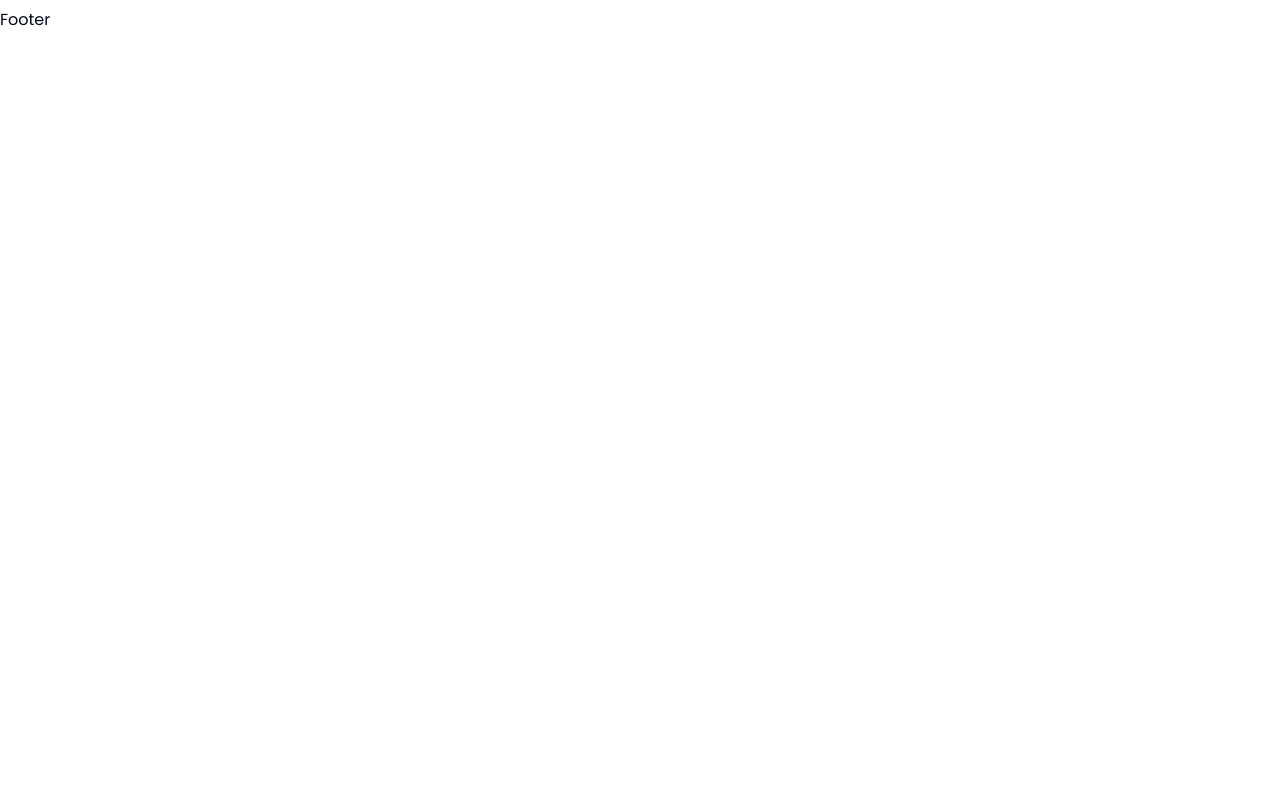
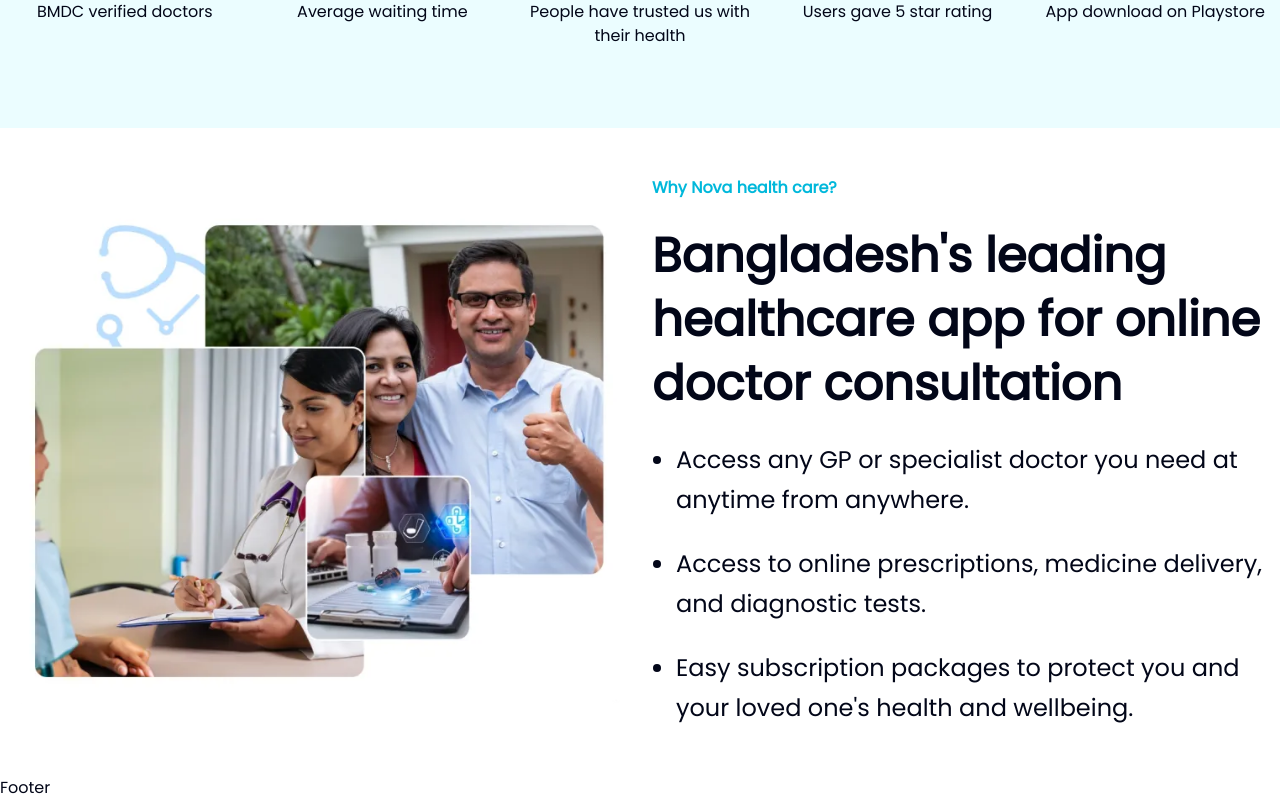
Before and after one commit to MahidunNobi/nova-healthcare-client, a Next.js app: page / in a window 1280 px wide. Shown: the part 1288-2088 px from the top of the page. Before the commit the page ends 1320 px from the top, so only its background shows below. Built offline with nearby package versions, Linux system fonts and the light colour scheme.

Commit message:
Add-sec: Why Doc time

```diff
--- a/src/app/(public-layout)/page.tsx
+++ b/src/app/(public-layout)/page.tsx
@@ -2,6 +2,7 @@
 import Searchbar from "@/components/Home/Searchbar";
 import Services from "@/components/Home/Services";
 import Stats from "@/components/Home/Stats";
+import WhyNova from "@/components/Home/WhyNova";
 import React from "react";
 
 const HomePage = () => {
@@ -11,6 +12,7 @@
       <HeroSlider />
       <Services />
       <Stats />
+      <WhyNova />
     </div>
   );
 };
--- a/src/components/Container/Container.tsx
+++ b/src/components/Container/Container.tsx
@@ -2,7 +2,7 @@
 
 const Container = ({ children }: { children: ReactNode }) => {
   return (
-    <div className="px-2 my-6">
+    <div className="px-2 my-12">
       <div className="container mx-auto">{children}</div>
     </div>
   );
--- /dev/null
+++ b/src/components/Home/WhyNova.tsx
@@ -0,0 +1,46 @@
+import React from "react";
+import Container from "../Container/Container";
+import Image from "next/image";
+
+const WhyNova = () => {
+  return (
+    <Container>
+      <div className="grid grid-cols-1 lg:grid-cols-2 gap-6 md:items-center">
+        <div>
+          <Image
+            src="/home/Why_DocTime.webp"
+            alt="Why Nova Health care"
+            width={738}
+            height={600}
+            className="object-cover w-auto"
+          />
+        </div>
+        <div className="flex flex-col gap-6">
+          <span className="text-cyan-500 font-semibold">
+            Why Nova health care?
+          </span>
+          <h1 className="text-4xl md:text-5xl font-extrabold leading-12 md:leading-16">
+            Bangladesh&apos;s leading healthcare app for online doctor
+            consultation
+          </h1>
+          <ul className="list-disc text-2xl  leading-10 space-y-6 ml-6">
+            <li>
+              Access any GP or specialist doctor you need at anytime from
+              anywhere.
+            </li>
+            <li>
+              Access to online prescriptions, medicine delivery, and diagnostic
+              tests.
+            </li>
+            <li>
+              Easy subscription packages to protect you and your loved
+              one&apos;s health and wellbeing.
+            </li>
+          </ul>
+        </div>
+      </div>
+    </Container>
+  );
+};
+
+export default WhyNova;
```
Also changed, not shown: public/home/Why_DocTime.webp (added).
